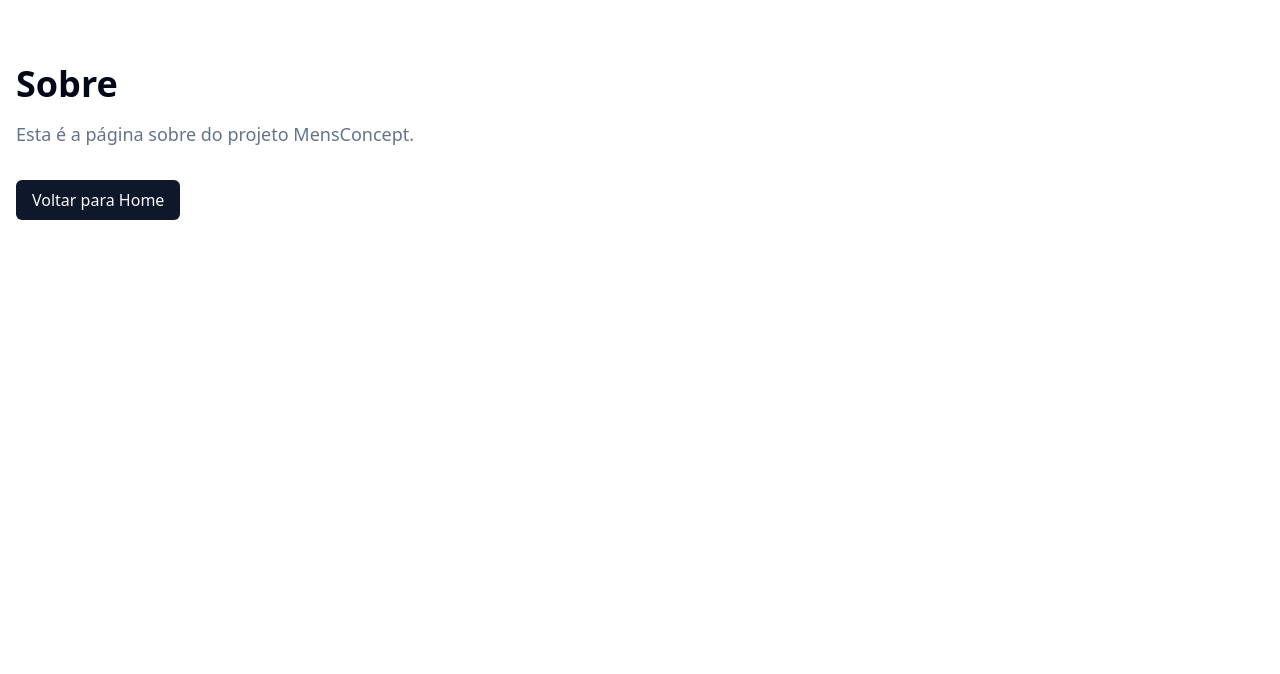
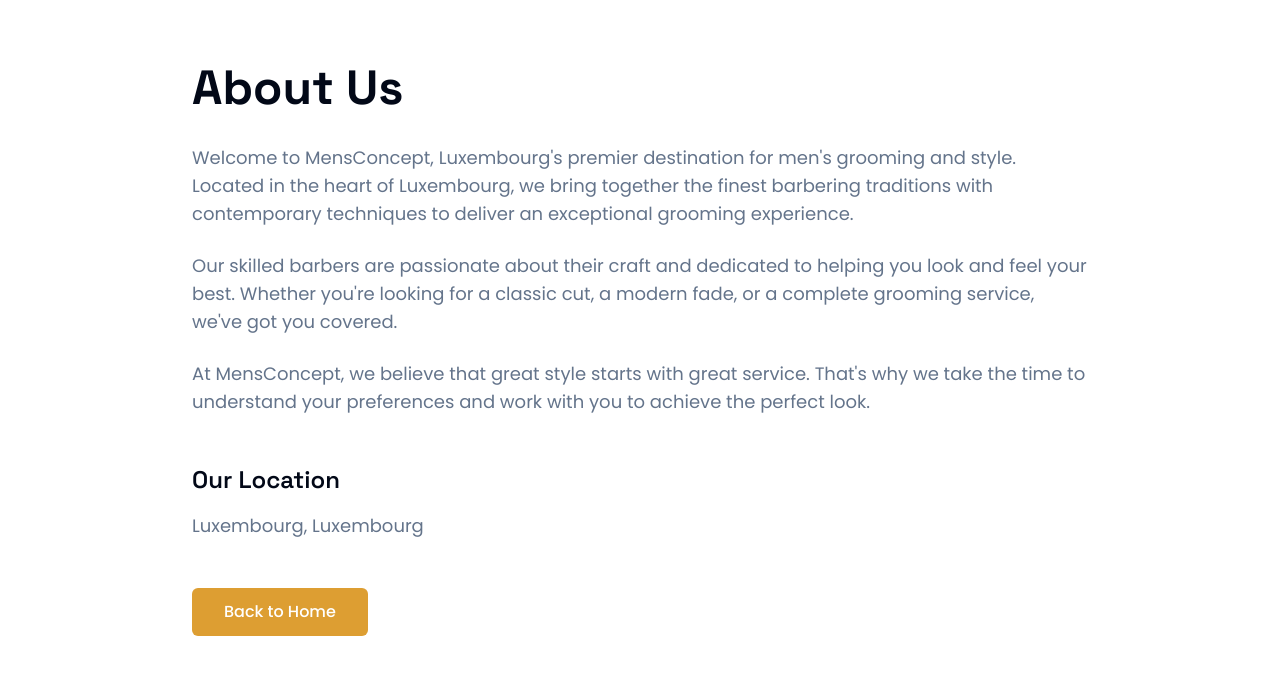
Before and after one commit to dantasdev97/MensConcept, a React (Vite) app: page /about in a window 1280 px wide. Shown: the top 674 px of the page. Built offline with nearby package versions, Linux system fonts and the light colour scheme.

Commit message:
feat: Configurar fontes Space Grotesk e Poppins, criar pasta public, atualizar cor dos botoes para #DD9E32 e traduzir paginas para ingles

```diff
--- a/index.html
+++ b/index.html
@@ -1,10 +1,13 @@
 <!doctype html>
-<html lang="pt-BR">
+<html lang="en">
   <head>
     <meta charset="UTF-8" />
     <link rel="icon" type="image/svg+xml" href="/vite.svg" />
     <meta name="viewport" content="width=device-width, initial-scale=1.0" />
-    <title>MensConcept</title>
+    <link rel="preconnect" href="https://fonts.googleapis.com">
+    <link rel="preconnect" href="https://fonts.gstatic.com" crossorigin>
+    <link href="https://fonts.googleapis.com/css2?family=Space+Grotesk:wght@300;400;500;600;700&family=Poppins:wght@300;400;500;600;700&display=swap" rel="stylesheet">
+    <title>MensConcept - Barbershop Luxembourg</title>
   </head>
   <body>
     <div id="root"></div>
--- a/src/App.tsx
+++ b/src/App.tsx
@@ -1,6 +1,7 @@
 import { Routes, Route } from 'react-router-dom'
 import Home from './pages/Home'
 import About from './pages/About'
+import Services from './pages/Services'
 
 function App() {
   return (
@@ -8,6 +9,7 @@
       <Routes>
         <Route path="/" element={<Home />} />
         <Route path="/about" element={<About />} />
+        <Route path="/services" element={<Services />} />
       </Routes>
     </div>
   )
--- /dev/null
+++ b/src/components/Logo.tsx
@@ -0,0 +1,18 @@
+interface LogoProps {
+  className?: string
+}
+
+export default function Logo({ className = "" }: LogoProps) {
+  return (
+    <img
+      src="/logo.png"
+      alt="MensConcept Logo"
+      className={className}
+      onError={(e) => {
+        // Fallback se a logo não existir
+        const target = e.target as HTMLImageElement
+        target.style.display = 'none'
+      }}
+    />
+  )
+}
--- a/src/index.css
+++ b/src/index.css
@@ -10,8 +10,8 @@
     --card-foreground: 222.2 84% 4.9%;
     --popover: 0 0% 100%;
     --popover-foreground: 222.2 84% 4.9%;
-    --primary: 222.2 47.4% 11.2%;
-    --primary-foreground: 210 40% 98%;
+    --primary: 38 72% 53%;
+    --primary-foreground: 0 0% 100%;
     --secondary: 210 40% 96.1%;
     --secondary-foreground: 222.2 47.4% 11.2%;
     --muted: 210 40% 96.1%;
@@ -55,5 +55,9 @@
   }
   body {
     @apply bg-background text-foreground;
+    font-family: 'Poppins', sans-serif;
+  }
+  h1, h2, h3, h4, h5, h6 {
+    font-family: 'Space Grotesk', sans-serif;
   }
 }
--- a/src/pages/About.tsx
+++ b/src/pages/About.tsx
@@ -3,16 +3,41 @@
 export default function About() {
   return (
     <div className="container mx-auto px-4 py-16">
-      <h1 className="text-4xl font-bold mb-4">Sobre</h1>
-      <p className="text-lg text-muted-foreground mb-8">
-        Esta é a página sobre do projeto MensConcept.
-      </p>
-      <Link
-        to="/"
-        className="inline-block px-4 py-2 bg-primary text-primary-foreground rounded-md hover:opacity-90"
-      >
-        Voltar para Home
-      </Link>
+      <div className="max-w-4xl mx-auto">
+        <h1 className="text-4xl md:text-5xl font-heading font-bold mb-8">About Us</h1>
+
+        <div className="space-y-6 font-body text-lg text-muted-foreground mb-12">
+          <p>
+            Welcome to MensConcept, Luxembourg's premier destination for men's grooming and style.
+            Located in the heart of Luxembourg, we bring together the finest barbering traditions
+            with contemporary techniques to deliver an exceptional grooming experience.
+          </p>
+          <p>
+            Our skilled barbers are passionate about their craft and dedicated to helping you look
+            and feel your best. Whether you're looking for a classic cut, a modern fade, or a
+            complete grooming service, we've got you covered.
+          </p>
+          <p>
+            At MensConcept, we believe that great style starts with great service. That's why we
+            take the time to understand your preferences and work with you to achieve the perfect look.
+          </p>
+        </div>
+
+        <div className="mb-12">
+          <h2 className="text-2xl font-heading font-semibold mb-4">Our Location</h2>
+          <p className="font-body text-lg text-muted-foreground">
+            Luxembourg, Luxembourg
+          </p>
+        </div>
+
+        <Link
+          to="/"
+          className="inline-block px-8 py-3 bg-primary text-primary-foreground rounded-md hover:opacity-90 transition-opacity font-body font-medium"
+          style={{ backgroundColor: '#DD9E32' }}
+        >
+          Back to Home
+        </Link>
+      </div>
     </div>
   )
 }
--- a/src/pages/Home.tsx
+++ b/src/pages/Home.tsx
@@ -3,16 +3,34 @@
 export default function Home() {
   return (
     <div className="container mx-auto px-4 py-16">
-      <h1 className="text-4xl font-bold mb-4">Bem-vindo ao MensConcept</h1>
-      <p className="text-lg text-muted-foreground mb-8">
-        Seu projeto React está configurado e pronto para uso!
-      </p>
-      <Link
-        to="/about"
-        className="inline-block px-4 py-2 bg-primary text-primary-foreground rounded-md hover:opacity-90"
-      >
-        Sobre
-      </Link>
+      <div className="max-w-4xl mx-auto text-center">
+        <h1 className="text-5xl md:text-6xl font-heading font-bold mb-6">
+          MensConcept
+        </h1>
+        <p className="text-xl md:text-2xl font-body text-muted-foreground mb-4">
+          Premium Barbershop in Luxembourg
+        </p>
+        <p className="text-lg font-body text-muted-foreground mb-12 max-w-2xl mx-auto">
+          Experience the finest grooming services in the heart of Luxembourg.
+          Our expert barbers combine traditional techniques with modern style to give you the perfect look.
+        </p>
+        <div className="flex gap-4 justify-center">
+          <Link
+            to="/about"
+            className="inline-block px-8 py-3 bg-primary text-primary-foreground rounded-md hover:opacity-90 transition-opacity font-body font-medium"
+            style={{ backgroundColor: '#DD9E32' }}
+          >
+            Learn More
+          </Link>
+          <Link
+            to="/services"
+            className="inline-block px-8 py-3 border-2 border-primary text-primary rounded-md hover:bg-primary hover:text-primary-foreground transition-colors font-body font-medium"
+            style={{ borderColor: '#DD9E32', color: '#DD9E32' }}
+          >
+            Our Services
+          </Link>
+        </div>
+      </div>
     </div>
   )
 }
--- /dev/null
+++ b/src/pages/Services.tsx
@@ -0,0 +1,72 @@
+import { Link } from 'react-router-dom'
+
+export default function Services() {
+  const services = [
+    {
+      title: "Classic Haircut",
+      description: "Traditional barbering techniques for a timeless look",
+      price: "€35"
+    },
+    {
+      title: "Modern Fade",
+      description: "Contemporary fade styles tailored to your preference",
+      price: "€40"
+    },
+    {
+      title: "Beard Trim",
+      description: "Professional beard shaping and trimming",
+      price: "€25"
+    },
+    {
+      title: "Hot Towel Shave",
+      description: "Luxurious traditional straight razor shave",
+      price: "€30"
+    },
+    {
+      title: "Complete Grooming",
+      description: "Haircut, beard trim, and hot towel shave",
+      price: "€65"
+    },
+    {
+      title: "Hair Styling",
+      description: "Professional styling and product application",
+      price: "€20"
+    }
+  ]
+
+  return (
+    <div className="container mx-auto px-4 py-16">
+      <div className="max-w-6xl mx-auto">
+        <h1 className="text-4xl md:text-5xl font-heading font-bold mb-4 text-center">Our Services</h1>
+        <p className="text-lg font-body text-muted-foreground mb-12 text-center max-w-2xl mx-auto">
+          Discover our range of premium grooming services designed to help you look and feel your best.
+        </p>
+
+        <div className="grid grid-cols-1 md:grid-cols-2 lg:grid-cols-3 gap-6 mb-12">
+          {services.map((service, index) => (
+            <div
+              key={index}
+              className="border rounded-lg p-6 hover:shadow-lg transition-shadow"
+            >
+              <h3 className="text-xl font-heading font-semibold mb-2">{service.title}</h3>
+              <p className="font-body text-muted-foreground mb-4">{service.description}</p>
+              <p className="text-2xl font-heading font-bold" style={{ color: '#DD9E32' }}>
+                {service.price}
+              </p>
+            </div>
+          ))}
+        </div>
+
+        <div className="text-center">
+          <Link
+            to="/"
+            className="inline-block px-8 py-3 bg-primary text-primary-foreground rounded-md hover:opacity-90 transition-opacity font-body font-medium"
+            style={{ backgroundColor: '#DD9E32' }}
+          >
+            Back to Home
+          </Link>
+        </div>
+      </div>
+    </div>
+  )
+}
--- a/tailwind.config.js
+++ b/tailwind.config.js
@@ -17,6 +17,10 @@
       },
     },
     extend: {
+      fontFamily: {
+        'heading': ['Space Grotesk', 'sans-serif'],
+        'body': ['Poppins', 'sans-serif'],
+      },
       colors: {
         border: "hsl(var(--border))",
         input: "hsl(var(--input))",
```
Also changed, not shown: 2 other files (tests, documents, lock files or other folders).
